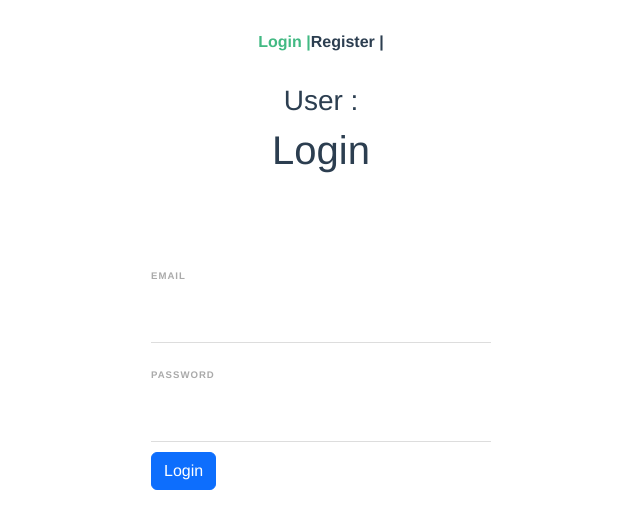
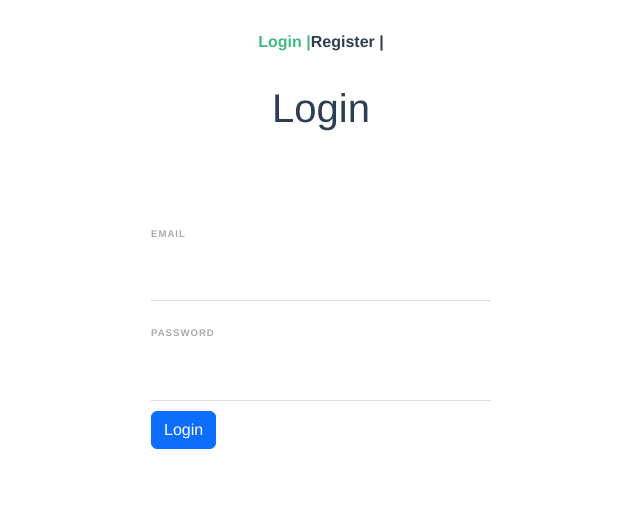
Before and after one commit to dulithamahishka94/vue-frontend, a Vue app: page / in a window 1280 px wide. Shown: the top 528 px of the page, without its empty margins (319-959 px from the left). Built offline with nearby package versions, Linux system fonts and the light colour scheme; what vue-cryptojs would draw is missing.

Commit message:
Api method updated reject/approve forums

```diff
--- a/src/App.vue
+++ b/src/App.vue
@@ -5,7 +5,7 @@
 		<router-link to="/forum" v-if="$store.state.loggedIn">Forum |</router-link>
 		<button v-if="$store.state.loggedIn" @click="logOut" class="btn btn-danger">Logout</button>
 	</nav>
-	<h3>User : {{$store.state.name}}</h3>
+	<h3 v-if="$store.state.loggedIn">User : {{$store.state.name}}</h3>
 	<router-view/>
 </template>
 <script>
--- a/src/components/ConfirmationModal.vue
+++ b/src/components/ConfirmationModal.vue
@@ -47,9 +47,15 @@ export default {
                     },
                 };
 
+                let method = 'approve'
+
+                if (!status) { // if status=false, reject api call should run.
+                    method = 'reject'
+                }
+
                 axios
                     .post(
-                        process.env.VUE_APP_API_ENDPOINT + "/api/approve",
+                        process.env.VUE_APP_API_ENDPOINT + "/api/" + method,
                         postData,
                         axiosConfig
                     )
```
